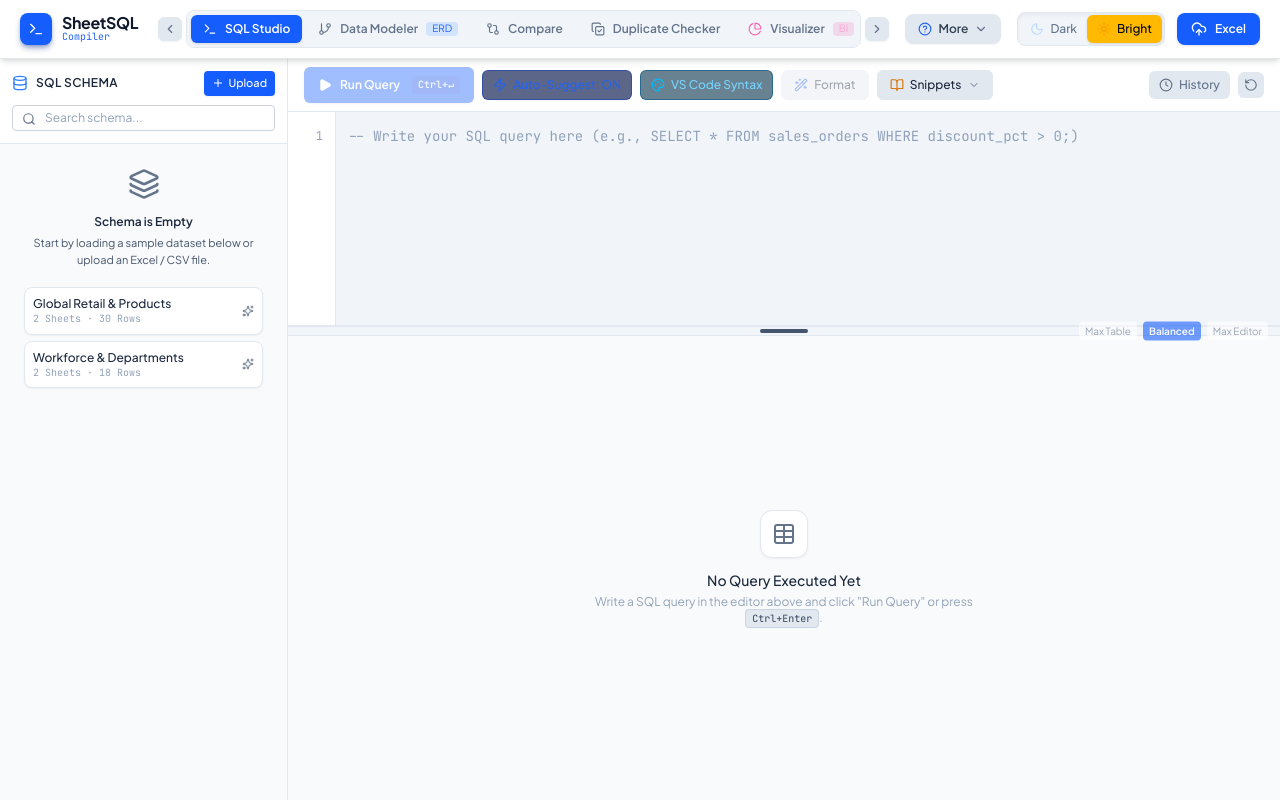
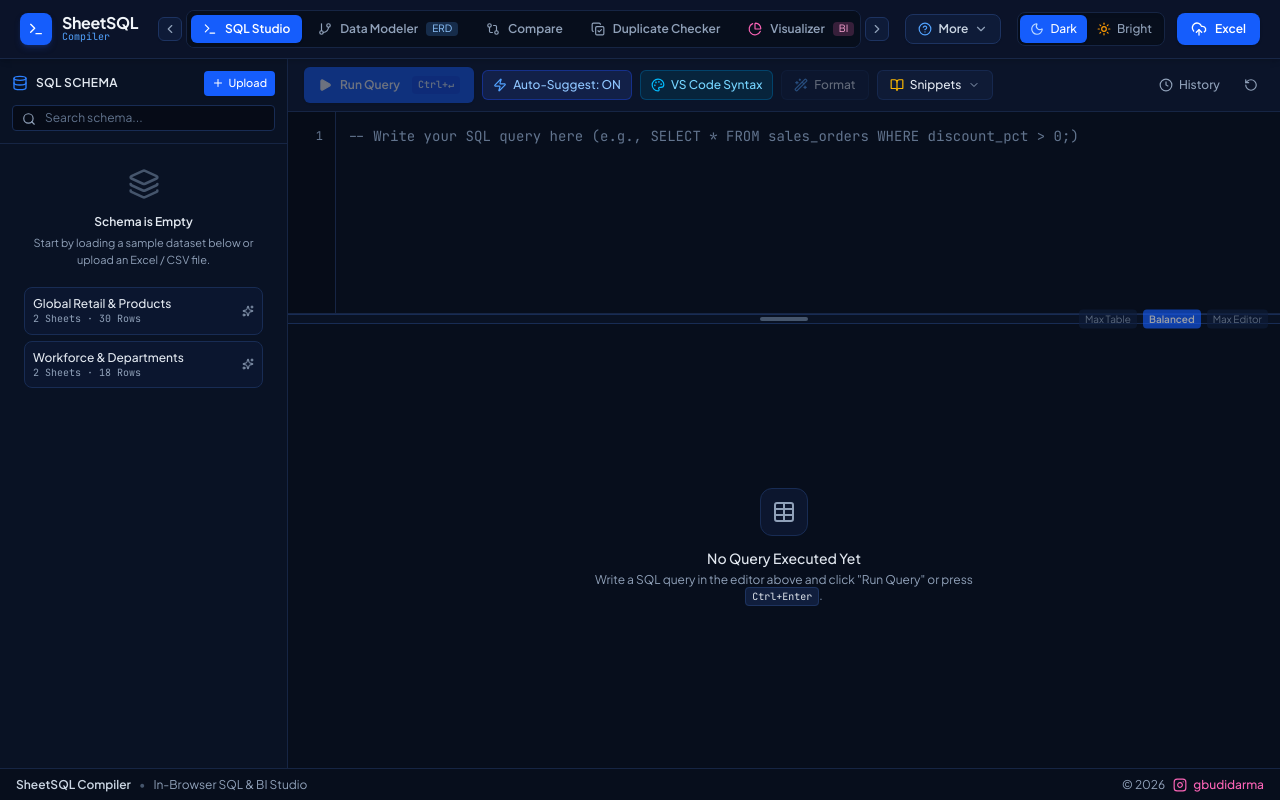
Before and after one commit to gbudidarma/BI_SQLSheetCompiler, a React (Vite) app: page / in a window 1280 px wide. Built offline with nearby package versions, Linux system fonts and the light colour scheme; what alasql would draw is missing.

Commit message:
feat: set default dark theme and add copyright

```diff
--- a/index.html
+++ b/index.html
@@ -1,5 +1,5 @@
 <!doctype html>
-<html lang="en">
+<html lang="en" class="dark theme-dark" data-theme="dark">
   <head>
     <meta charset="UTF-8" />
     <meta name="viewport" content="width=device-width, initial-scale=1.0, maximum-scale=1.0, user-scalable=no, viewport-fit=cover" />
--- a/src/App.tsx
+++ b/src/App.tsx
@@ -5,7 +5,7 @@
 
 import React, { useState, useEffect, useCallback, useRef } from 'react';
 import { TopBar, AppViewTab, MobileBottomNav } from './components/TopBar';
-import { Database, Table as TableIcon, Code2 } from 'lucide-react';
+import { Database, Table as TableIcon, Code2, Instagram } from 'lucide-react';
 import { SchemaSidebar } from './components/SchemaSidebar';
 import { SqlEditor } from './components/SqlEditor';
 import { ResultsViewer } from './components/ResultsViewer';
@@ -561,6 +561,28 @@ export default function App() {
         )}
       </div>
 
+      {/* Footer */}
+      <footer className="shrink-0 h-8 px-4 flex items-center justify-between text-xs border-t border-[#162544] bg-[#070e1c] text-slate-400 select-none z-10 mb-14 md:mb-0">
+        <div className="flex items-center gap-2 truncate">
+          <span className="font-semibold text-slate-300">SheetSQL Compiler</span>
+          <span className="text-slate-600 hidden sm:inline">•</span>
+          <span className="hidden sm:inline text-slate-400">In-Browser SQL & BI Studio</span>
+        </div>
+        <div className="flex items-center gap-2 shrink-0">
+          <span>© {new Date().getFullYear()}</span>
+          <a
+            href="https://instagram.com/gbudidarma"
+            target="_blank"
+            rel="noopener noreferrer"
+            className="text-pink-400 hover:text-pink-300 font-medium inline-flex items-center gap-1.5 transition-colors group"
+            title="Follow @gbudidarma on Instagram"
+          >
+            <Instagram className="w-3.5 h-3.5 transition-transform group-hover:scale-110" />
+            <span className="group-hover:underline">gbudidarma</span>
+          </a>
+        </div>
+      </footer>
+
       {/* Modals & Dialogs */}
       <UploadModal
         isOpen={isUploadOpen}
--- a/src/components/TopBar.tsx
+++ b/src/components/TopBar.tsx
@@ -21,7 +21,8 @@ import {
   ChevronLeft,
   ChevronRight,
   TrendingUp,
-  MoreHorizontal
+  MoreHorizontal,
+  Instagram
 } from 'lucide-react';
 import { useTheme } from '../context/ThemeContext';
 
@@ -479,6 +480,20 @@ export const TopBar: React.FC<TopBarProps> = ({
               {activeView === 'studio' ? 'SQL Studio' : activeView === 'modeler' ? 'Data Modeler' : activeView === 'comparator' ? 'Comparator' : activeView === 'duplicates' ? 'Duplicate Checker' : activeView === 'visualizer' ? 'Visualizer' : 'BI Schema'}
             </span>
           </div>
+
+          {/* Copyright & Instagram Footer */}
+          <div className="mt-2.5 pt-2 border-t border-[#162544] flex items-center justify-between text-[11px] text-slate-400">
+            <span>© {new Date().getFullYear()} SheetSQL</span>
+            <a
+              href="https://instagram.com/gbudidarma"
+              target="_blank"
+              rel="noopener noreferrer"
+              className="text-pink-400 hover:text-pink-300 font-medium inline-flex items-center gap-1.5 transition-colors"
+            >
+              <Instagram className="w-3.5 h-3.5" />
+              <span>gbudidarma</span>
+            </a>
+          </div>
         </div>
       )}
     </>
--- a/src/context/ThemeContext.tsx
+++ b/src/context/ThemeContext.tsx
@@ -17,10 +17,6 @@ export const ThemeProvider: React.FC<{ children: React.ReactNode }> = ({ childre
       const saved = localStorage.getItem('sheetsql_theme');
       if (saved === 'bright' || saved === 'dark') {
         return saved;
-      }
-      // Check system preference if no saved preference
-      if (typeof window !== 'undefined' && window.matchMedia && window.matchMedia('(prefers-color-scheme: light)').matches) {
-        return 'bright';
       }
     } catch {
       // Fallback to default
```
